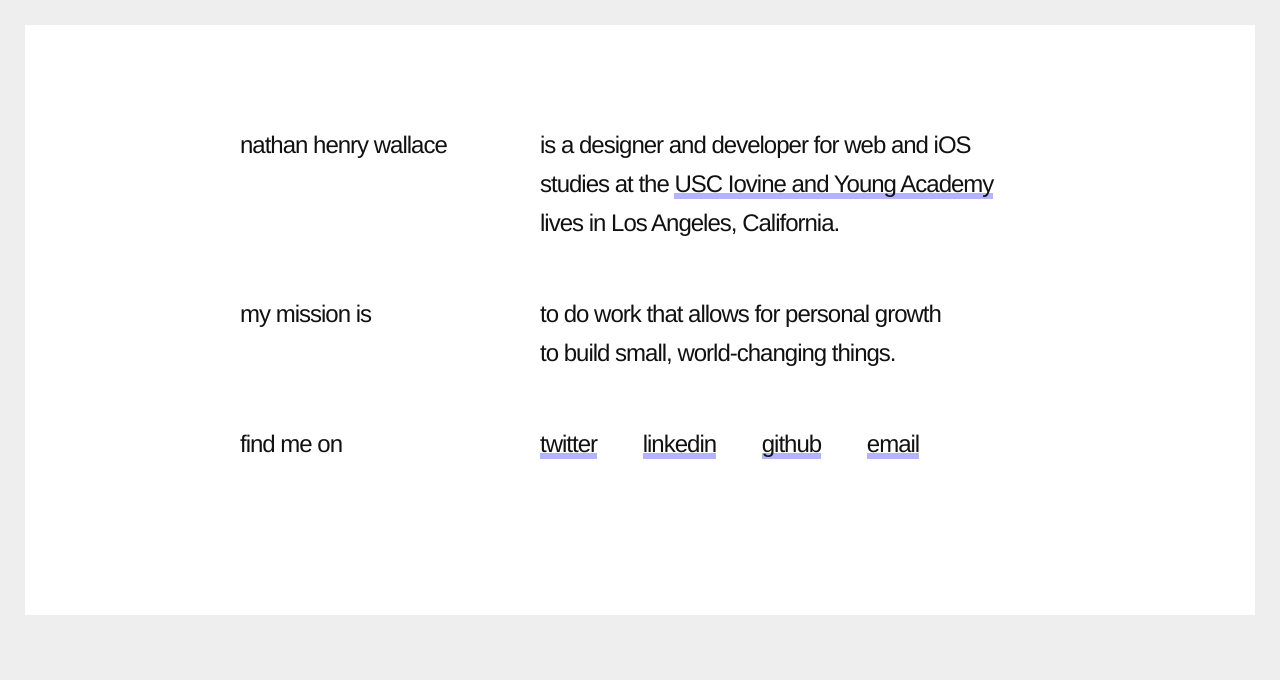
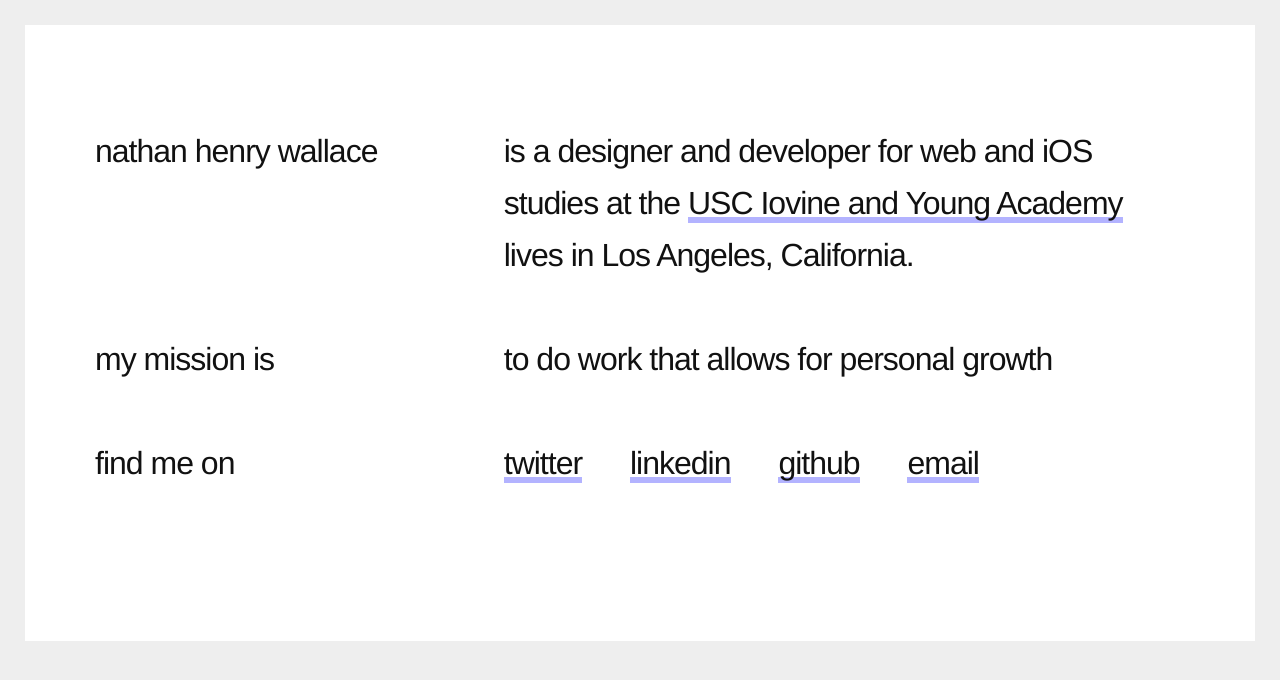
Before and after one commit to nahrwl/nahrwl, a Jekyll site: the page built from index.html, in a window 1280 px wide. Shown: the top 680 px of the page. Built offline with Jekyll 4.4.1, drawn with Linux system fonts in a browser that asks for light colours.

Commit message:
Further dev

```diff
--- a/_sass/_base.scss
+++ b/_sass/_base.scss
@@ -15,13 +15,19 @@
     color: $text-color;
     background-color: #EEEEEE;
     -webkit-text-size-adjust: 100%;
+
+
 }
 
 #container {
     background-color: $background-color;
-    margin: 25px;
+    margin: $spacing-unit 0 $spacing-unit 0;
     padding-top: 100px;
     padding-bottom: 100px;
+
+    @include media-query($sm) {
+        margin: 25px;
+    }
 }
 
 /**
@@ -30,9 +36,9 @@
 
  %heading {
     font-weight: $bold-font-weight;
-    font-size: $base-font-size * 2;
+    font-size: $base-font-size * 1.6;
     letter-spacing: -1px;
-    line-height: $base-line-height * 2;
+    line-height: $base-line-height * 1.6;
 
     a {
         @if $ie {
@@ -66,8 +72,8 @@
 
 
     @include media-query($xl) {
-        font-size: $base-font-size * 1.5;
-        line-height: $base-line-height * 1.5;
+        font-size: $base-font-size * 2;
+        line-height: $base-line-height * 2;
     }
  }
 
--- a/_sass/_main.scss
+++ b/_sass/_main.scss
@@ -10,7 +10,7 @@
 $small-font-size:  $base-font-size * 0.875;
 $base-line-height: 26px;;
 
-$spacing-unit:     30px;
+$spacing-unit:     25px;
 
 $text-color:       #111;
 $background-color: #FFFFFF;
@@ -41,7 +41,7 @@
 //     }
 // }
 @mixin media-query($device) {
-    @media screen and (max-width: $device) {
+    @media screen and (min-width: $device) {
         @content;
     }
 }
--- a/_sass/_style.scss
+++ b/_sass/_style.scss
@@ -4,7 +4,8 @@
  */
 
 .row {
-    width: 1090px;
+    width: 612px;
+    padding: 0 $spacing-unit 0 $spacing-unit;
     margin: auto;
 
     // Vertical rhythm
@@ -13,7 +14,7 @@
     ul {
         list-style-type: none;
         margin: 0;
-        padding: 0;
+        padding-left: $spacing-unit;
         display: inline-block;
         //vertical-align: text-top;
 
@@ -25,12 +26,18 @@
         margin: 0;
     }
 
-    @include media-query($xl) {
-        width: 800px;
+    @include media-query($lg) {
+        // width: 800px;
+        padding: 0;
+        width: 858px;
+
+        ul {
+            padding: 0;
+        }
     }
 
-    @include media-query($lg) {
-        background-color: red;
+    @include media-query($xl) {
+        width: 1090px;
     }
 }
 
@@ -119,10 +126,3 @@
         }
     }*/
 }
-
-
-@include media-query($sm) {
-    #container {
-        margin: 25px 0 25px 0;
-    }
-}
--- a/index.html
+++ b/index.html
@@ -3,8 +3,8 @@
 ---
 
 <div class="pure-g row">
-	<div class="pure-u-1-1 pure-u-md-9-24"><h2>nathan henry wallace</h2></div>
-	<div class="pure-u-1-1 pure-u-md-15-24">
+	<div class="pure-u-1-1 pure-u-lg-9-24"><h2>nathan henry wallace</h2></div>
+	<div class="pure-u-1-1 pure-u-lg-15-24">
 		<ul>
 			<li>is a designer and developer for web and iOS</li>
 			<li>studies at the <a href="http://iovine-young.usc.edu" target="_blank">USC Iovine and Young Academy</a></li>
@@ -14,18 +14,17 @@
 </div>
 
 <div class="pure-g row">
-	<div class="pure-u-1-1 pure-u-md-9-24"><h2>my mission is</h2></div>
-	<div class="pure-u-1-1 pure-u-md-15-24">
+	<div class="pure-u-1-1 pure-u-lg-9-24"><h2>my mission is</h2></div>
+	<div class="pure-u-1-1 pure-u-lg-15-24">
 		<ul>
 			<li>to do work that allows for personal growth</li>
-			<li>to build small, world-changing things.</li>
 		</ul>
 	</div>
 </div>
 
 <div class="pure-g row">
-	<div class="pure-u-1-1 pure-u-md-9-24"><h2>find me on</h2></div>
-	<div class="pure-u-1-1 pure-u-md-15-24">
+	<div class="pure-u-1-1 pure-u-lg-9-24"><h2>find me on</h2></div>
+	<div class="pure-u-1-1 pure-u-lg-15-24">
 		<ul id="social">
 			<li><a href="https://www.twitter.com/nahrwl" target="_blank">twitter</a></li>
 			<li><a href="https://www.linkedin.com/in/nahrwl" target="_blank">linkedin</a></li>
```
